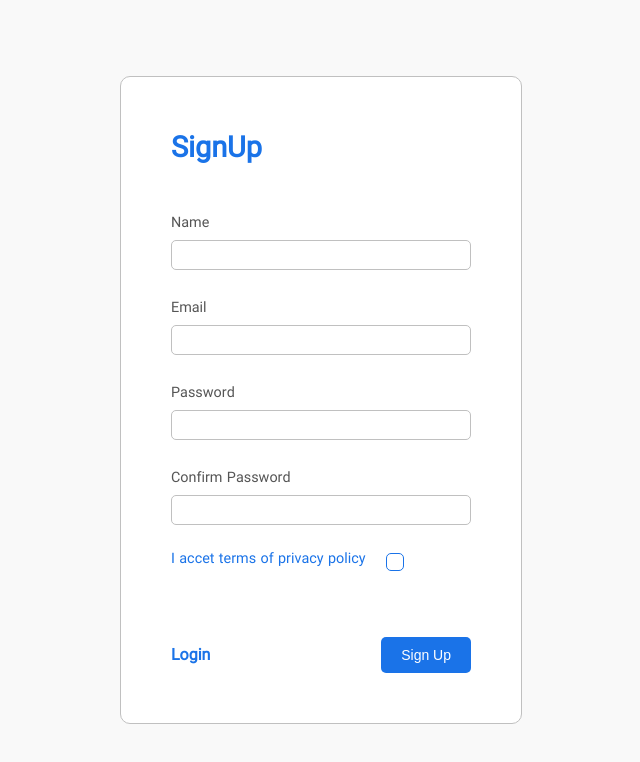
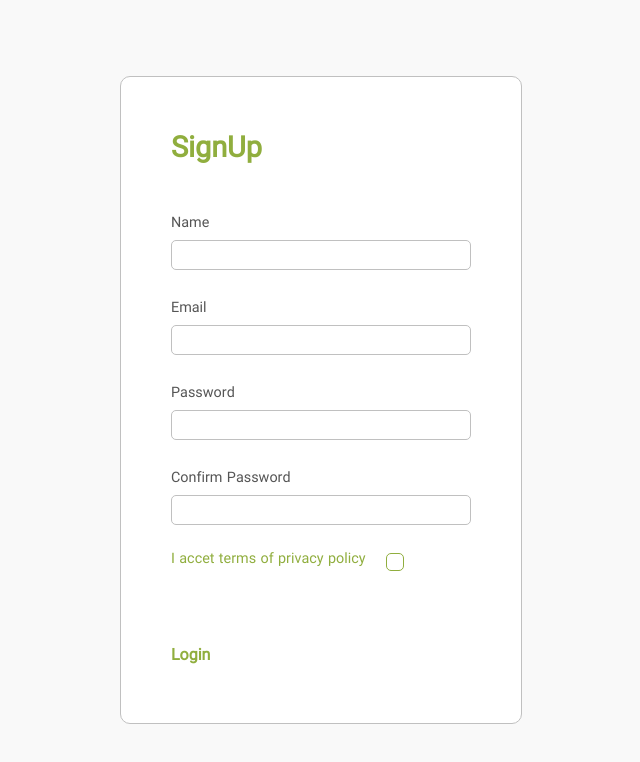
Before and after one commit to atefe-fazeli/jore-ketab, a React (Create React App) app in the folder joreketab-app/: page /signup in a window 1280 px wide. Shown: the top 762 px of the page, without its empty margins (319-959 px from the left). Built offline with nearby package versions, Linux system fonts and the light colour scheme; no server answers.

Commit message:
var() function added to css

```diff
--- a/joreketab-app/src/components/Header/Header.module.css
+++ b/joreketab-app/src/components/Header/Header.module.css
@@ -1,7 +1,7 @@
 
 
 .header{
-    background-color: #90ae3e;
+    background-color:var(--green);
     display: flex;
     justify-content: center;
 }
--- a/joreketab-app/src/components/Navbar/Navbar.module.css
+++ b/joreketab-app/src/components/Navbar/Navbar.module.css
@@ -20,7 +20,7 @@
 }
 .navbarTitle p span{
 font-weight: 700;
-color: #90ae3e;
+color:var(--green);
 margin-left: .3rem;
 }
 .navbarList ul{
--- a/joreketab-app/src/components/SignUp.module.css
+++ b/joreketab-app/src/components/SignUp.module.css
@@ -20,7 +20,7 @@
   text-align: left;
   margin-bottom: 40px;
   font-size: 1.8rem;
-  color: #1a73e8;
+  color:var(--green);
 }
 
 .formField {
@@ -86,14 +86,15 @@
 }
 
 .formField:nth-child(6) label {
-  color: #1a73e8;
+  color:var(--green);
+
 }
 
 input[type="checkbox"] {
   margin-left: 20px;
   width: 18px;
   height: 18px;
-  border: 1px solid #1a73e8;
+  border: 1px solid var(--green);
   appearance: none;
   border-radius: 5px;
   transition: all 0.2s ease-in;
@@ -102,7 +103,7 @@ input[type="checkbox"] {
 input[type="checkbox"]:checked {
   width: 18px;
   height: 18px;
-  background-color: #1a73e8;
+  background-color:var(--green);
   border-radius: 50%;
 }
 
@@ -120,7 +121,7 @@ input[type="checkbox"]:focus {
 }
 
 .formButtons button {
-  background-color: #1a73e8;
+  background-color:color var(--green);
   padding: 10px 20px;
   color: #fff;
   border-radius: 5px;
@@ -136,7 +137,7 @@ input[type="checkbox"]:focus {
 }
 
 .formButtons a {
-  color: #1a73e8;
+  color:var(--green);
   text-decoration: none;
   transition: all 0.1s ease-in;
   font-weight: 700;
--- a/joreketab-app/src/index.css
+++ b/joreketab-app/src/index.css
@@ -46,3 +46,10 @@ a{
 ul{
   list-style: none;
 }
+
+/* colors  */
+:root {
+  --blue: #1e90ff;
+  --white: #ffffff;
+  --green:#90ae3e;
+}
```
